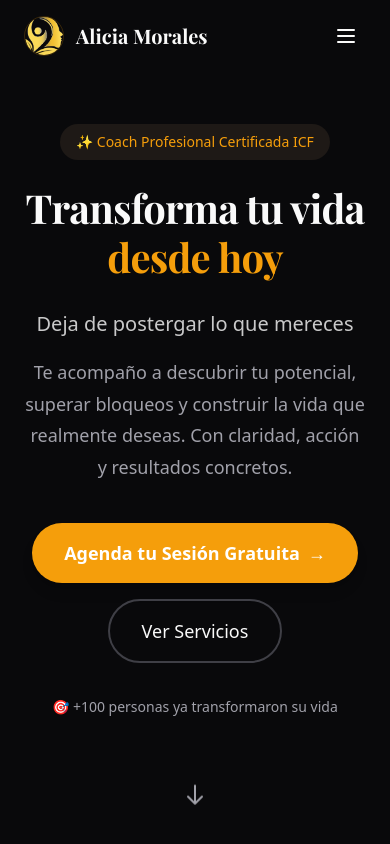
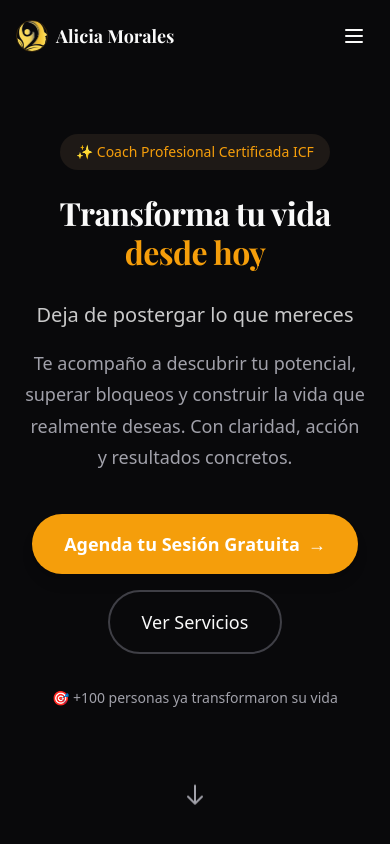
Before and after one commit to mauro6287-blip/alicia-morales-coach, a Next.js app: page / in a window 390 px wide. Shown: the top 844 px of the page. Built offline with nearby package versions, Linux system fonts and the light colour scheme; a web font is replaced by a local one.

Commit message:
fix: resolve mobile rendering collapse and responsive navigation

```diff
--- a/app/globals.css
+++ b/app/globals.css
@@ -44,9 +44,12 @@
 
   /* Fluid Typography (SKILL.md) */
   --font-size-base: clamp(1rem, 2.5vw, 1.125rem);
-  --h1-size: clamp(2.5rem, 5vw, 4.5rem);
-  --h2-size: clamp(2rem, 4vw, 3rem);
+  --h1-size: clamp(2rem, 5vw, 4.5rem);
+  /* Was 2.5rem minimum, reduced for mobile */
+  --h2-size: clamp(1.75rem, 4vw, 3rem);
+  /* Was 2rem minimum */
   --h3-size: clamp(1.5rem, 3vw, 2.25rem);
+  /* Was 1.5rem minimum */
 }
 
 /* Tailwind v4 Theme Configuration */
--- a/app/layout.tsx
+++ b/app/layout.tsx
@@ -107,7 +107,7 @@ export default function RootLayout({
         <link rel="icon" href="/logo.png" sizes="any" />
         <link rel="apple-touch-icon" href="/logo.png" />
       </head>
-      <body className={`${inter.variable} ${playfair.variable} antialiased`}>
+      <body className={`${inter.variable} ${playfair.variable} antialiased overflow-x-hidden`}>
         <Header />
         <main>{children}</main>
         <Footer />
--- a/components/Header.tsx
+++ b/components/Header.tsx
@@ -29,13 +29,13 @@ export default function Header() {
                 : "bg-transparent"
                 }`}
         >
-            <div className="mx-auto flex max-w-6xl items-center justify-between px-6 py-4">
+            <div className="mx-auto flex w-full max-w-6xl items-center justify-between px-4 py-4 md:px-6">
                 {/* Logo */}
                 <a
                     href="#hero"
-                    className="flex items-center gap-3 text-xl font-bold text-foreground transition-colors hover:text-primary"
+                    className="flex flex-shrink-0 items-center gap-2 text-lg font-bold text-foreground transition-colors hover:text-primary md:gap-3 md:text-xl"
                 >
-                    <div className="relative h-10 w-10 overflow-hidden rounded-full border border-primary/20">
+                    <div className="relative h-8 w-8 overflow-hidden rounded-full border border-primary/20 md:h-10 md:w-10">
                         <img
                             src="/logo.png"
                             alt="Alicia Morales Logo"
--- a/sections/Hero.tsx
+++ b/sections/Hero.tsx
@@ -14,7 +14,8 @@ export default function Hero() {
                 </span>
 
                 {/* Main heading */}
-                <h1 className="mb-6 text-4xl font-bold tracking-tight text-foreground md:text-6xl lg:text-7xl">
+                {/* Main heading */}
+                <h1 className="mb-6 text-3xl font-bold tracking-tight text-foreground md:text-6xl lg:text-7xl">
                     <span className="font-[family-name:var(--font-playfair)]">
                         Transforma tu vida
                     </span>
```
